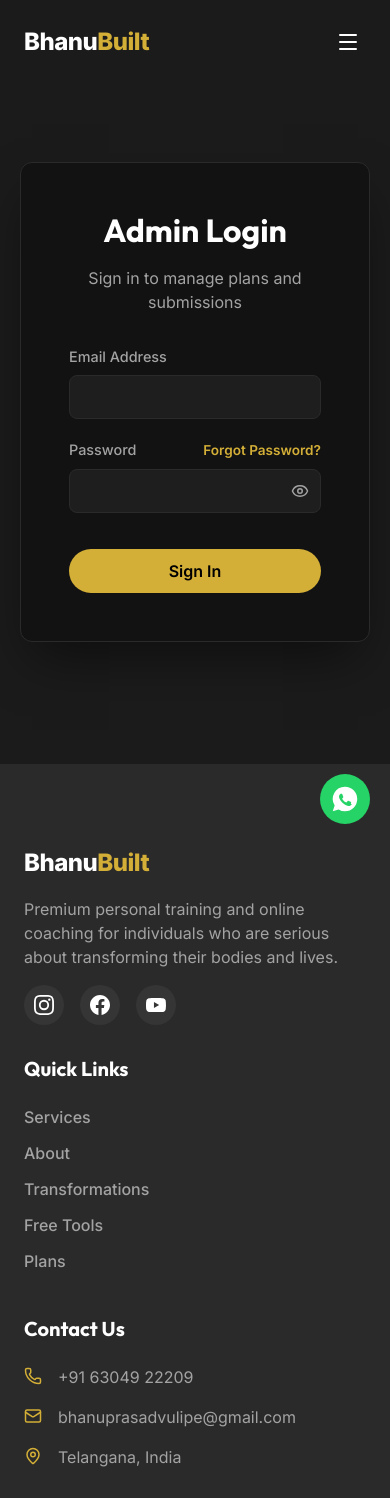
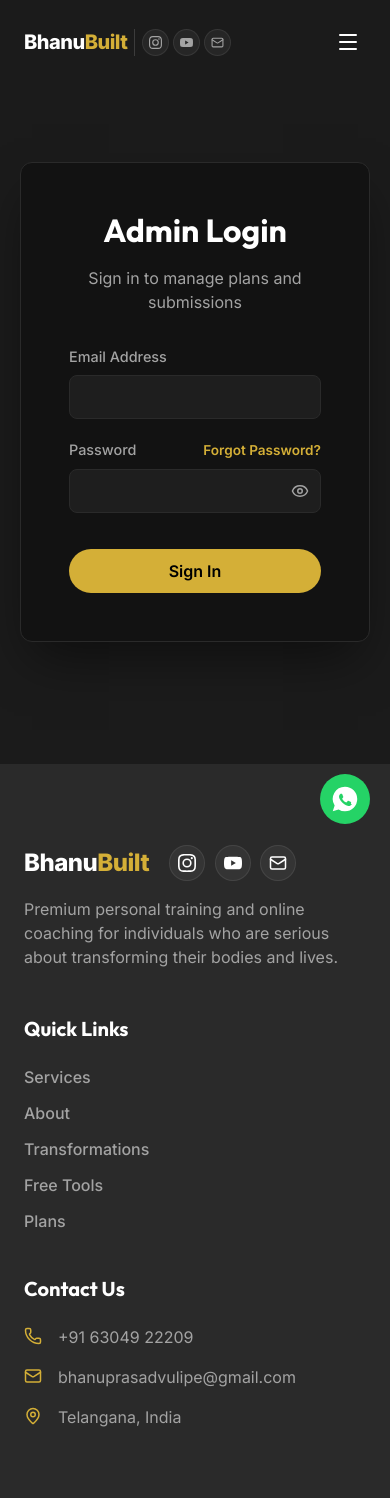
Before and after one commit to bhanuprasadvulipe/bhanubuilt, a React (Vite) app: page /admin in a window 390 px wide. Shown: the top 1498 px of the page. Built offline with nearby package versions, Linux system fonts and the light colour scheme; no server answers.

Commit message:
feat: add social links beside BhanuBuilt and improve hero background image visibility and ratio

```diff
--- a/src/components/Footer.css
+++ b/src/components/Footer.css
@@ -11,6 +11,13 @@
   margin-bottom: 4rem;
 }
 
+.footer-brand-header {
+  display: flex;
+  align-items: center;
+  gap: 1.25rem;
+  flex-wrap: wrap;
+}
+
 .footer-brand .logo {
   font-size: 1.5rem;
   font-weight: 800;
@@ -21,27 +28,50 @@
   color: var(--accent-primary);
 }
 
-.social-links {
+.footer-brand-socials {
   display: flex;
-  gap: 1rem;
+  align-items: center;
+  gap: 0.6rem;
 }
 
-.social-links a {
+.footer-brand-socials .social-btn {
   display: inline-flex;
   align-items: center;
   justify-content: center;
-  width: 40px;
-  height: 40px;
+  width: 36px;
+  height: 36px;
   border-radius: 50%;
   background-color: rgba(255, 255, 255, 0.05);
   color: var(--text-primary);
+  border: 1px solid rgba(255, 255, 255, 0.08);
   transition: all 0.3s ease;
+  flex-shrink: 0;
 }
 
-.social-links a:hover {
-  background-color: var(--accent-primary);
+.footer-brand-socials .social-btn:hover {
+  transform: translateY(-3px);
+  color: #ffffff;
+}
+
+.footer-brand-socials .social-btn.instagram:hover {
+  background: radial-gradient(circle at 30% 107%, #fdf497 0%, #fdf497 5%, #fd5949 45%, #d6249f 60%, #285AEB 90%);
+  border-color: transparent;
+  color: #ffffff;
+  box-shadow: 0 4px 14px rgba(225, 48, 108, 0.4);
+}
+
+.footer-brand-socials .social-btn.youtube:hover {
+  background: #ff0000;
+  border-color: #ff0000;
+  color: #ffffff;
+  box-shadow: 0 4px 14px rgba(255, 0, 0, 0.4);
+}
+
+.footer-brand-socials .social-btn.email:hover {
+  background: var(--accent-primary);
+  border-color: var(--accent-primary);
   color: var(--btn-text);
-  transform: translateY(-3px);
+  box-shadow: 0 4px 14px rgba(212, 175, 55, 0.4);
 }
 
 .footer-links h3, .footer-contact h3 {
--- a/src/components/Footer.jsx
+++ b/src/components/Footer.jsx
@@ -9,23 +9,48 @@ const Footer = () => {
       <div className="container">
         <div className="footer-grid">
           <div className="footer-brand">
-            <Link to="/" className="logo">
-              Bhanu<span>Built</span>
-            </Link>
+            <div className="footer-brand-header">
+              <Link to="/" className="logo">
+                Bhanu<span>Built</span>
+              </Link>
+              <div className="footer-brand-socials" aria-label="Social media links">
+                <a
+                  href="https://www.instagram.com/bhanubuilt__?utm_source=qr&stkn=MWhpd2lxcnplY3RoOQ%3D%3D"
+                  target="_blank"
+                  rel="noopener noreferrer"
+                  aria-label="Instagram"
+                  title="Instagram: @bhanubuilt__"
+                  className="social-btn instagram"
+                >
+                  <svg viewBox="0 0 24 24" width="18" height="18" fill="currentColor">
+                    <path d="M12 2.163c3.204 0 3.584.012 4.85.07 3.252.148 4.771 1.691 4.919 4.919.058 1.265.069 1.645.069 4.849 0 3.205-.012 3.584-.069 4.849-.149 3.225-1.664 4.771-4.919 4.919-1.266.058-1.644.07-4.85.07-3.204 0-3.584-.012-4.849-.07-3.26-.149-4.771-1.699-4.919-4.92-.058-1.265-.07-1.644-.07-4.849 0-3.204.013-3.583.07-4.849.149-3.227 1.664-4.771 4.919-4.919 1.266-.057 1.645-.069 4.849-.069zM12 0C8.741 0 8.333.014 7.053.072 2.695.272.273 2.69.073 7.052.014 8.333 0 8.741 0 12c0 3.259.014 3.668.072 4.948.2 4.358 2.618 6.78 6.98 6.98C8.333 23.986 8.741 24 12 24c3.259 0 3.668-.014 4.948-.072 4.354-.2 6.782-2.618 6.979-6.98.059-1.28.073-1.689.073-4.948 0-3.259-.014-3.667-.072-4.947-.196-4.354-2.617-6.78-6.979-6.98C15.668.014 15.259 0 12 0zm0 5.838a6.162 6.162 0 100 12.324 6.162 6.162 0 000-12.324zM12 16a4 4 0 110-8 4 4 0 010 8zm6.406-11.845a1.44 1.44 0 100 2.881 1.44 1.44 0 000-2.881z"/>
+                  </svg>
+                </a>
+                <a
+                  href="https://youtube.com/@bhanubuilt?si=MWwn8EA9SqZYzF1S"
+                  target="_blank"
+                  rel="noopener noreferrer"
+                  aria-label="YouTube"
+                  title="YouTube: @bhanubuilt"
+                  className="social-btn youtube"
+                >
+                  <svg viewBox="0 0 24 24" width="18" height="18" fill="currentColor">
+                    <path d="M23.498 6.186a3.016 3.016 0 0 0-2.122-2.136C19.505 3.545 12 3.545 12 3.545s-7.505 0-9.377.505A3.017 3.017 0 0 0 .502 6.186C0 8.07 0 12 0 12s0 3.93.502 5.814a3.016 3.016 0 0 0 2.122 2.136c1.871.505 9.376.505 9.376.505s7.505 0 9.377-.505a3.015 3.015 0 0 0 2.122-2.136C24 15.93 24 12 24 12s0-3.93-.502-5.814zM9.545 15.568V8.432L15.818 12l-6.273 3.568z"/>
+                  </svg>
+                </a>
+                <a
+                  href="mailto:bhanuprasadvulipe@gmail.com"
+                  aria-label="Email"
+                  title="Email: bhanuprasadvulipe@gmail.com"
+                  className="social-btn email"
+                >
+                  <Mail size={18} />
+                </a>
+              </div>
+            </div>
             <p className="mt-4">
               Premium personal training and online coaching for individuals who are serious about transforming their bodies and lives.
             </p>
-            <div className="social-links mt-4">
-              <a href="https://www.instagram.com/bhanubuilt__?utm_source=qr&stkn=MWhpd2lxcnplY3RoOQ%3D%3D" target="_blank" rel="noopener noreferrer" aria-label="Instagram">
-                <svg viewBox="0 0 24 24" width="20" height="20" fill="currentColor"><path d="M12 2.163c3.204 0 3.584.012 4.85.07 3.252.148 4.771 1.691 4.919 4.919.058 1.265.069 1.645.069 4.849 0 3.205-.012 3.584-.069 4.849-.149 3.225-1.664 4.771-4.919 4.919-1.266.058-1.644.07-4.85.07-3.204 0-3.584-.012-4.849-.07-3.26-.149-4.771-1.699-4.919-4.92-.058-1.265-.07-1.644-.07-4.849 0-3.204.013-3.583.07-4.849.149-3.227 1.664-4.771 4.919-4.919 1.266-.057 1.645-.069 4.849-.069zM12 0C8.741 0 8.333.014 7.053.072 2.695.272.273 2.69.073 7.052.014 8.333 0 8.741 0 12c0 3.259.014 3.668.072 4.948.2 4.358 2.618 6.78 6.98 6.98C8.333 23.986 8.741 24 12 24c3.259 0 3.668-.014 4.948-.072 4.354-.2 6.782-2.618 6.979-6.98.059-1.28.073-1.689.073-4.948 0-3.259-.014-3.667-.072-4.947-.196-4.354-2.617-6.78-6.979-6.98C15.668.014 15.259 0 12 0zm0 5.838a6.162 6.162 0 100 12.324 6.162 6.162 0 000-12.324zM12 16a4 4 0 110-8 4 4 0 010 8zm6.406-11.845a1.44 1.44 0 100 2.881 1.44 1.44 0 000-2.881z"/></svg>
-              </a>
-              <a href="https://www.facebook.com/bhanu.prasad.54379236" target="_blank" rel="noopener noreferrer" aria-label="Facebook">
-                <svg viewBox="0 0 24 24" width="20" height="20" fill="currentColor"><path d="M24 12.073c0-6.627-5.373-12-12-12s-12 5.373-12 12c0 5.99 4.388 10.954 10.125 11.854v-8.385H7.078v-3.469h3.047V9.43c0-3.007 1.792-4.669 4.533-4.669 1.312 0 2.686.235 2.686.235v2.953H15.83c-1.491 0-1.956.925-1.956 1.874v2.25h3.328l-.532 3.469h-2.796v8.385C19.612 23.027 24 18.062 24 12.073z"/></svg>
-              </a>
-              <a href="https://youtube.com/@bhanubuilt?si=MWwn8EA9SqZYzF1S" target="_blank" rel="noopener noreferrer" aria-label="YouTube">
-                <svg viewBox="0 0 24 24" width="20" height="20" fill="currentColor"><path d="M23.498 6.186a3.016 3.016 0 0 0-2.122-2.136C19.505 3.545 12 3.545 12 3.545s-7.505 0-9.377.505A3.017 3.017 0 0 0 .502 6.186C0 8.07 0 12 0 12s0 3.93.502 5.814a3.016 3.016 0 0 0 2.122 2.136c1.871.505 9.376.505 9.376.505s7.505 0 9.377-.505a3.015 3.015 0 0 0 2.122-2.136C24 15.93 24 12 24 12s0-3.93-.502-5.814zM9.545 15.568V8.432L15.818 12l-6.273 3.568z"/></svg>
-              </a>
-            </div>
           </div>
 
           <div className="footer-links">
--- a/src/components/Header.css
+++ b/src/components/Header.css
@@ -29,6 +29,60 @@
 
 .logo span {
   color: var(--accent-primary);
+}
+
+.header-brand-group {
+  display: flex;
+  align-items: center;
+  gap: 1rem;
+}
+
+.header-social-links {
+  display: flex;
+  align-items: center;
+  gap: 0.45rem;
+  padding-left: 0.85rem;
+  border-left: 1px solid rgba(255, 255, 255, 0.15);
+}
+
+.header-social-link {
+  display: inline-flex;
+  align-items: center;
+  justify-content: center;
+  width: 32px;
+  height: 32px;
+  border-radius: 50%;
+  background: rgba(255, 255, 255, 0.05);
+  color: var(--text-secondary);
+  border: 1px solid rgba(255, 255, 255, 0.08);
+  transition: all 0.25s ease;
+  flex-shrink: 0;
+}
+
+.header-social-link:hover {
+  transform: translateY(-2px);
+  color: #ffffff;
+}
+
+.header-social-link.instagram:hover {
+  background: radial-gradient(circle at 30% 107%, #fdf497 0%, #fdf497 5%, #fd5949 45%, #d6249f 60%, #285AEB 90%);
+  border-color: transparent;
+  color: #ffffff;
+  box-shadow: 0 4px 14px rgba(225, 48, 108, 0.4);
+}
+
+.header-social-link.youtube:hover {
+  background: #ff0000;
+  border-color: #ff0000;
+  color: #ffffff;
+  box-shadow: 0 4px 14px rgba(255, 0, 0, 0.4);
+}
+
+.header-social-link.email:hover {
+  background: var(--accent-primary);
+  border-color: var(--accent-primary);
+  color: var(--btn-text);
+  box-shadow: 0 4px 14px rgba(212, 175, 55, 0.4);
 }
 
 .nav-links {
@@ -89,6 +143,25 @@
 }
 
 @media (max-width: 768px) {
+  .header-brand-group {
+    gap: 0.65rem;
+  }
+
+  .header-social-links {
+    padding-left: 0.65rem;
+    gap: 0.35rem;
+  }
+
+  .header-social-link {
+    width: 30px;
+    height: 30px;
+  }
+
+  .header-social-link svg {
+    width: 15px;
+    height: 15px;
+  }
+
   .mobile-controls {
     display: flex;
     z-index: 1002;
@@ -234,3 +307,28 @@
     background-color: rgba(239, 68, 68, 0.08);
   }
 }
+
+@media (max-width: 420px) {
+  .logo {
+    font-size: 1.25rem;
+  }
+
+  .header-brand-group {
+    gap: 0.4rem;
+  }
+
+  .header-social-links {
+    padding-left: 0.45rem;
+    gap: 0.25rem;
+  }
+
+  .header-social-link {
+    width: 27px;
+    height: 27px;
+  }
+
+  .header-social-link svg {
+    width: 13px;
+    height: 13px;
+  }
+}
--- a/src/components/Header.jsx
+++ b/src/components/Header.jsx
@@ -1,6 +1,6 @@
 import React, { useState, useEffect } from 'react';
 import { Link } from 'react-router-dom';
-import { Menu, X } from 'lucide-react';
+import { Menu, X, Mail } from 'lucide-react';
 import './Header.css';
 
 const Header = () => {
@@ -31,9 +31,46 @@ const Header = () => {
       )}
 
       <div className="container header-content">
-        <Link to="/" className="logo" onClick={closeMenu}>
-          Bhanu<span>Built</span>
-        </Link>
+        <div className="header-brand-group">
+          <Link to="/" className="logo" onClick={closeMenu}>
+            Bhanu<span>Built</span>
+          </Link>
+
+          <div className="header-social-links" aria-label="Social media links">
+            <a
+              href="https://www.instagram.com/bhanubuilt__?utm_source=qr&stkn=MWhpd2lxcnplY3RoOQ%3D%3D"
+              target="_blank"
+              rel="noopener noreferrer"
+              aria-label="Instagram"
+              title="Instagram: @bhanubuilt__"
+              className="header-social-link instagram"
+            >
+              <svg viewBox="0 0 24 24" width="16" height="16" fill="currentColor">
+                <path d="M12 2.163c3.204 0 3.584.012 4.85.07 3.252.148 4.771 1.691 4.919 4.919.058 1.265.069 1.645.069 4.849 0 3.205-.012 3.584-.069 4.849-.149 3.225-1.664 4.771-4.919 4.919-1.266.058-1.644.07-4.85.07-3.204 0-3.584-.012-4.849-.07-3.26-.149-4.771-1.699-4.919-4.92-.058-1.265-.07-1.644-.07-4.849 0-3.204.013-3.583.07-4.849.149-3.227 1.664-4.771 4.919-4.919 1.266-.057 1.645-.069 4.849-.069zM12 0C8.741 0 8.333.014 7.053.072 2.695.272.273 2.69.073 7.052.014 8.333 0 8.741 0 12c0 3.259.014 3.668.072 4.948.2 4.358 2.618 6.78 6.98 6.98C8.333 23.986 8.741 24 12 24c3.259 0 3.668-.014 4.948-.072 4.354-.2 6.782-2.618 6.979-6.98.059-1.28.073-1.689.073-4.948 0-3.259-.014-3.667-.072-4.947-.196-4.354-2.617-6.78-6.979-6.98C15.668.014 15.259 0 12 0zm0 5.838a6.162 6.162 0 100 12.324 6.162 6.162 0 000-12.324zM12 16a4 4 0 110-8 4 4 0 010 8zm6.406-11.845a1.44 1.44 0 100 2.881 1.44 1.44 0 000-2.881z"/>
+              </svg>
+            </a>
+            <a
+              href="https://youtube.com/@bhanubuilt?si=MWwn8EA9SqZYzF1S"
+              target="_blank"
+              rel="noopener noreferrer"
+              aria-label="YouTube"
+              title="YouTube: @bhanubuilt"
+              className="header-social-link youtube"
+            >
+              <svg viewBox="0 0 24 24" width="16" height="16" fill="currentColor">
+                <path d="M23.498 6.186a3.016 3.016 0 0 0-2.122-2.136C19.505 3.545 12 3.545 12 3.545s-7.505 0-9.377.505A3.017 3.017 0 0 0 .502 6.186C0 8.07 0 12 0 12s0 3.93.502 5.814a3.016 3.016 0 0 0 2.122 2.136c1.871.505 9.376.505 9.376.505s7.505 0 9.377-.505a3.015 3.015 0 0 0 2.122-2.136C24 15.93 24 12 24 12s0-3.93-.502-5.814zM9.545 15.568V8.432L15.818 12l-6.273 3.568z"/>
+              </svg>
+            </a>
+            <a
+              href="mailto:bhanuprasadvulipe@gmail.com"
+              aria-label="Email"
+              title="Email: bhanuprasadvulipe@gmail.com"
+              className="header-social-link email"
+            >
+              <Mail size={16} />
+            </a>
+          </div>
+        </div>
 
         <nav className={`nav-links ${mobileMenuOpen ? 'open' : ''}`}>
           {/* Top header inside mobile drawer with title and Exit button */}
```
Also changed, not shown: src/components/Hero.css (+38 -32 lines).
